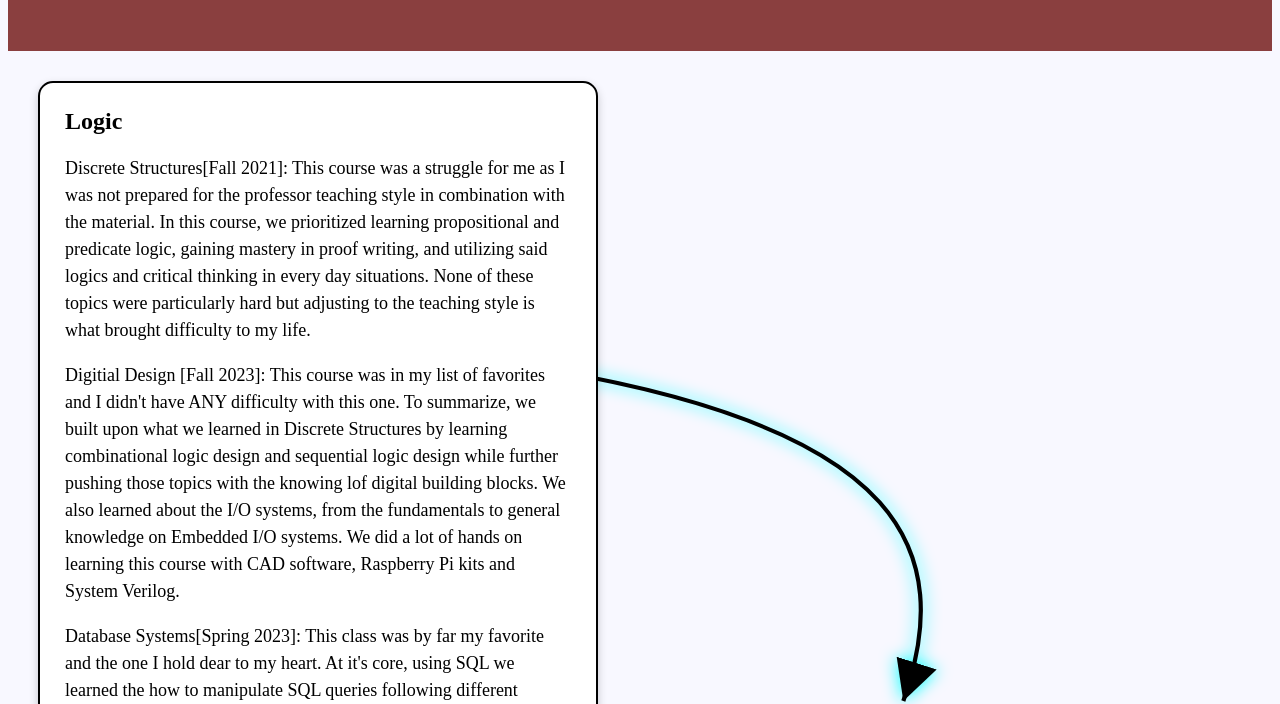
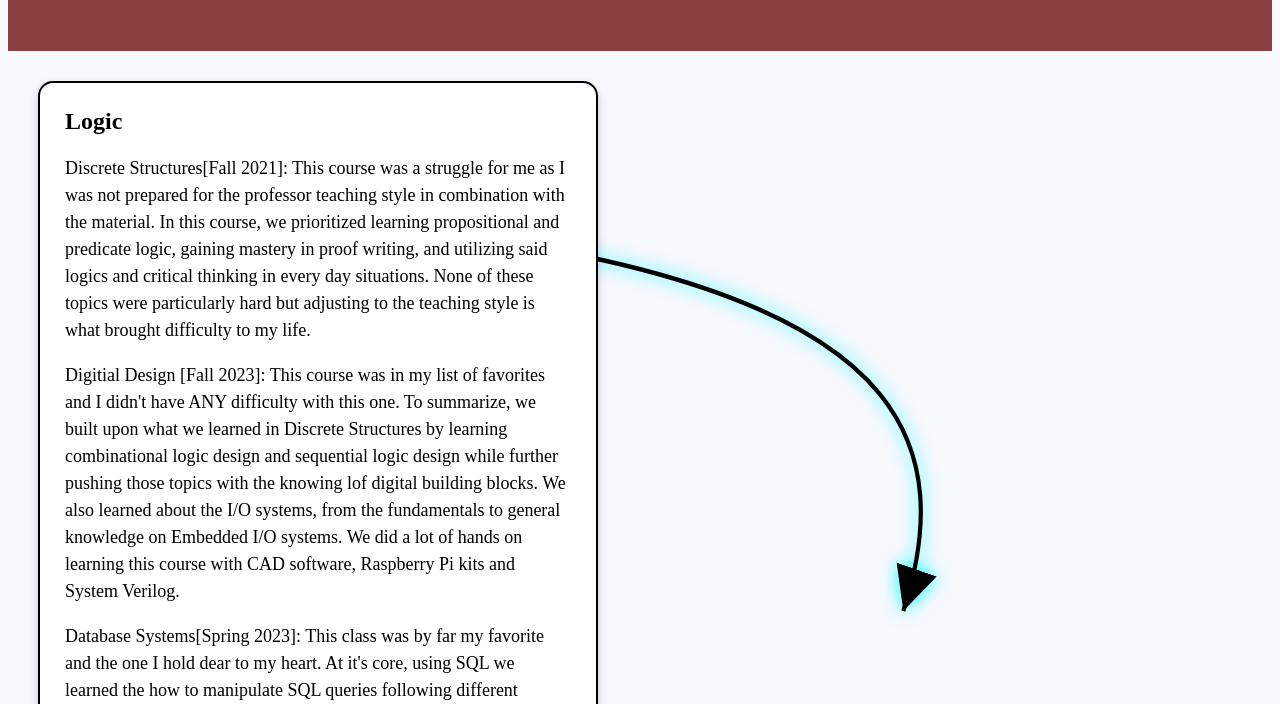
Before and after one commit to Erodriguez59/Erodriguez59.github.io, a plain HTML site: page JOURNEY PAGE/journeypage.html in a window 1280 px wide. Shown: the part 107-811 px from the top of the page. Drawn offline with Linux system fonts and the light colour scheme.

Commit message:
Enhance journey page styles with fade-out effect
Added fade-out effect to body and adjusted journey lines position.

```diff
--- a/JOURNEY PAGE/journeypage.css
+++ b/JOURNEY PAGE/journeypage.css
@@ -11,7 +11,13 @@ header {
 body {
     background-color: ghostwhite;
     position: relative;
+    opacity: 1;
+    transition: opacity 0.5s ease;
 }
+
+    body.fade-out {
+        opacity: 0;
+    }
 
 .journey-box {
     width: 40%;
@@ -67,10 +73,10 @@ body {
 
 .journey-lines {
     position: absolute;
-    top: 150px;
+    top: 0;
     left: 0;
     width: 100%;
-    height: 3000px;
+    height: 100%;
     pointer-events: none;
     z-index: 0;
 }
```
